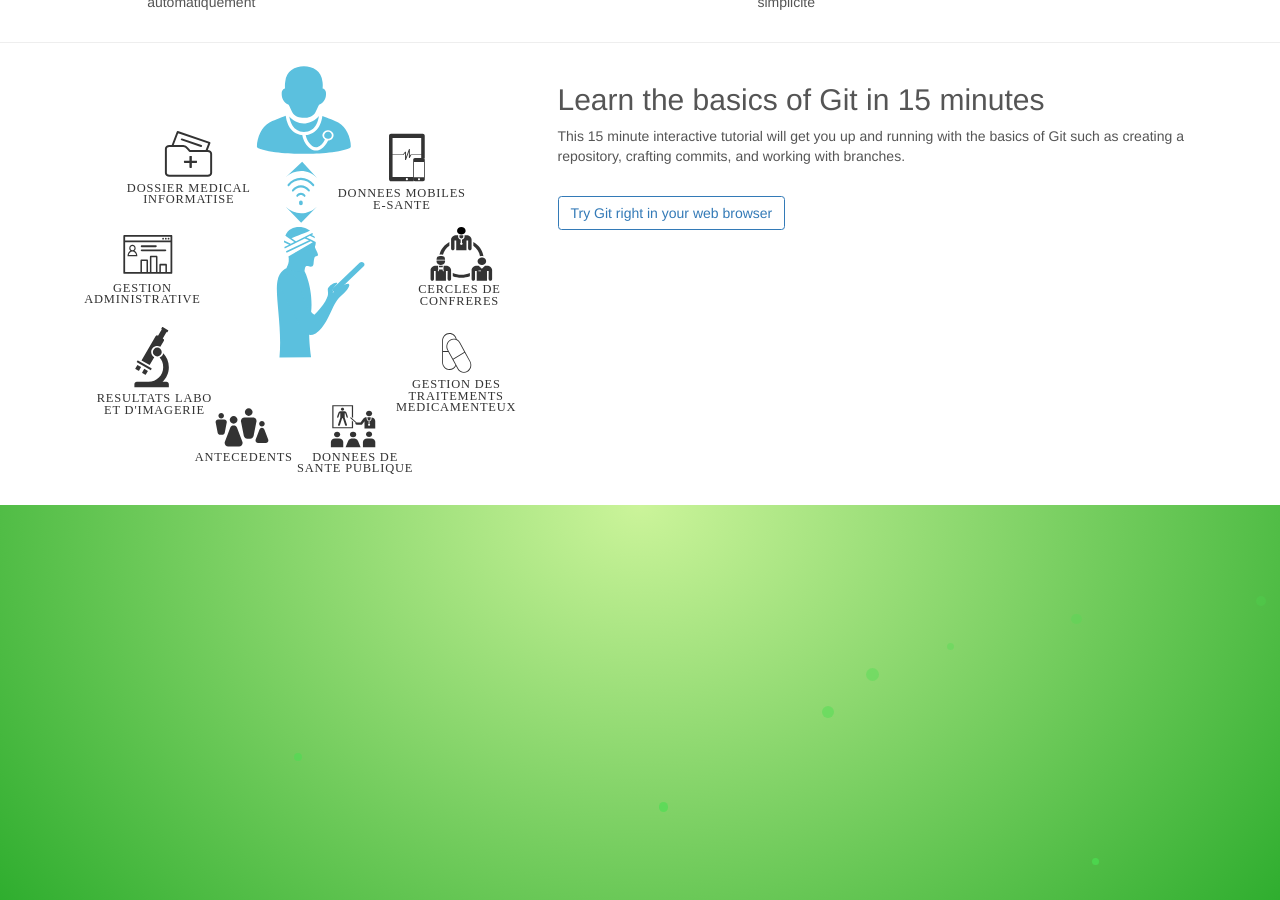
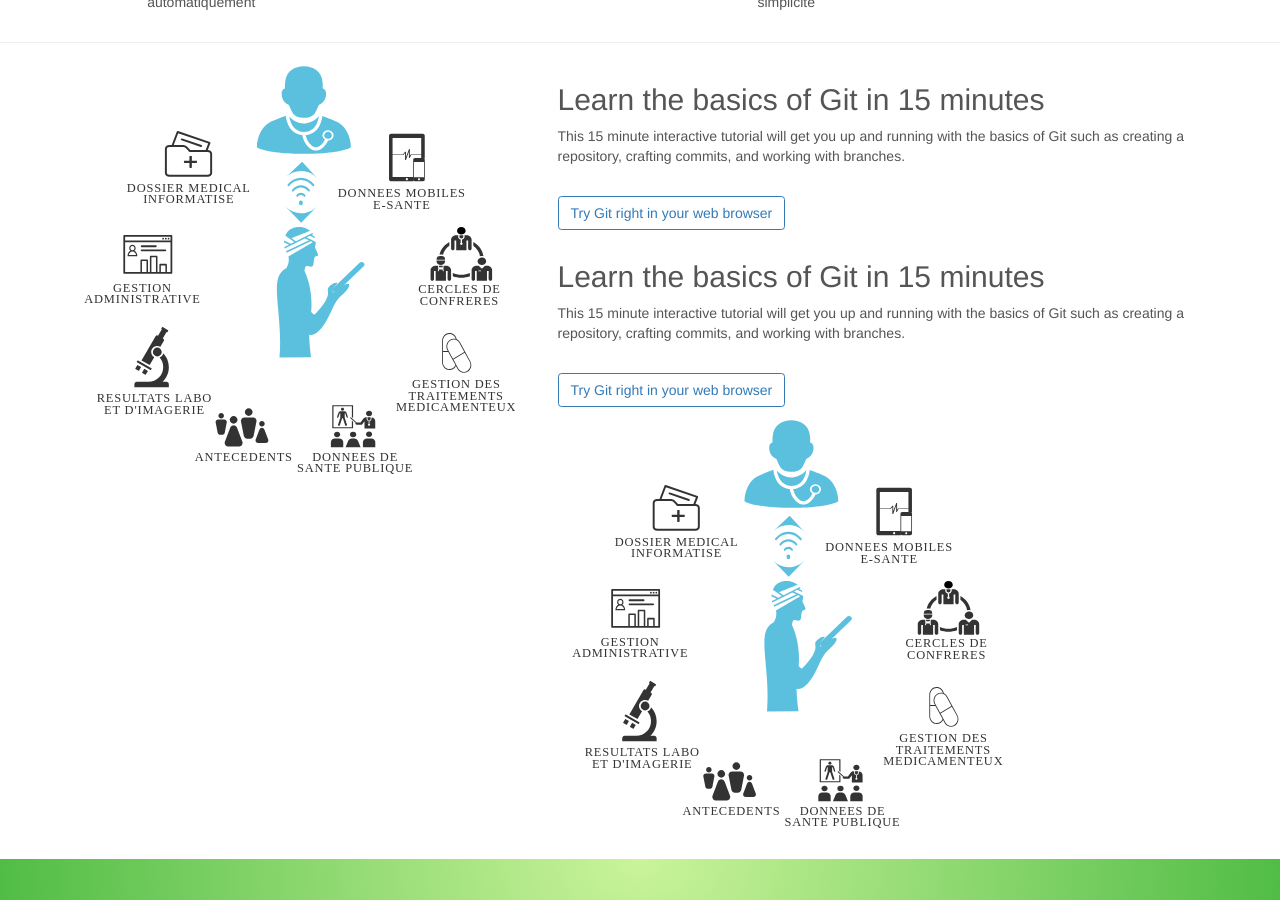
Before and after one commit to medusal/medusal.github.io, a Jekyll site: the page built from index.html, in a window 1280 px wide and 900 px high, scrolled down 991 px. Built offline with Jekyll 4.4.1, drawn with Linux system fonts in a browser that asks for light colours.

Commit message:
Update index.html

```diff
--- a/index.html
+++ b/index.html
@@ -66,6 +66,20 @@ layout: home
             </a>
           </p>
         </div>
+        </br>
+        <div class="col-xs-12 col-md-7">
+           <h2 class="display-heading-2">Learn the basics of Git in 15 minutes</h2>
+          <p>This 15 minute interactive tutorial will get you up and running with the basics of Git such as creating a repository, crafting commits, and working with branches.</p>
+          <br>
+          <p>
+            <a href="/about" class="btn btn-outline-primary">
+              Try Git right in your web browser
+            </a>
+          </p>
+        </div>
+        <div class="col-xs-12 col-md-5">
+        <img src="css/img/home/central-medusal-fr-transp.svg" alt="" style="width:100%">
+        </div>
       </div>
     </div>
   </section>
```
